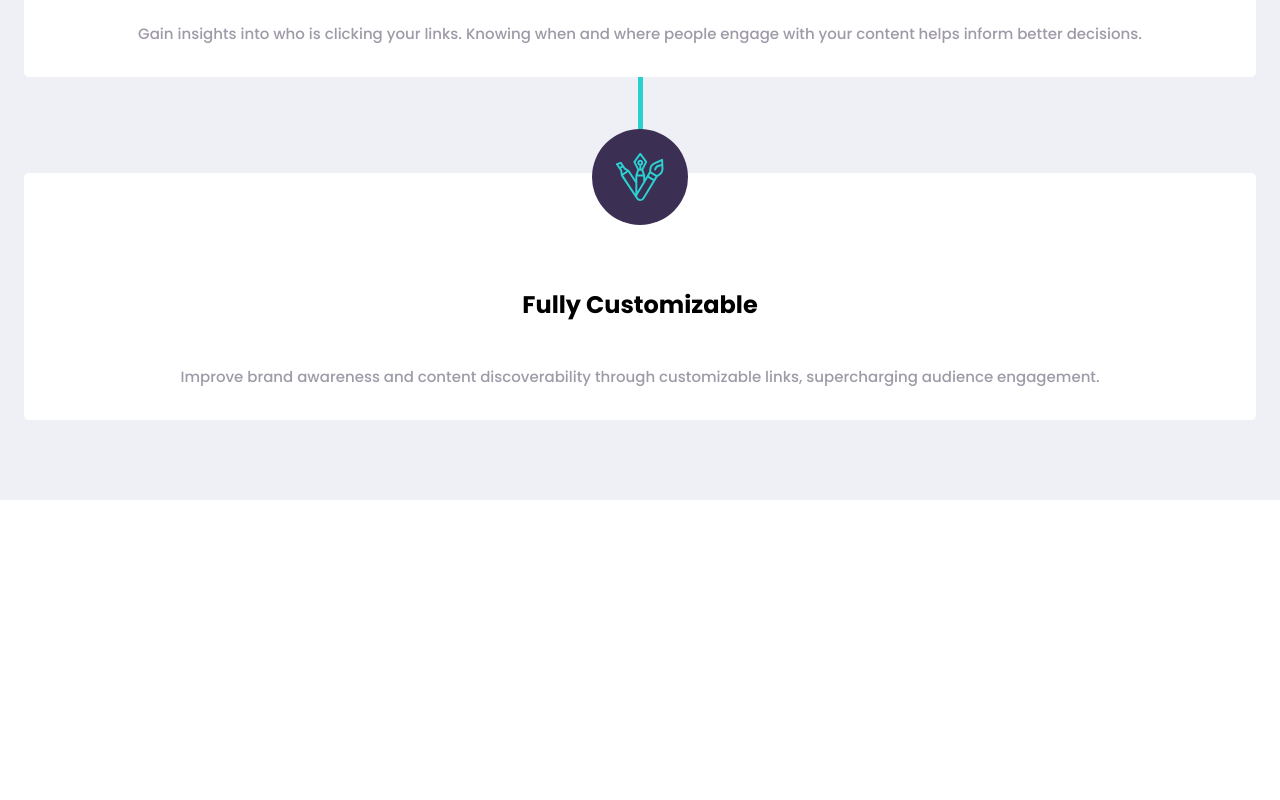
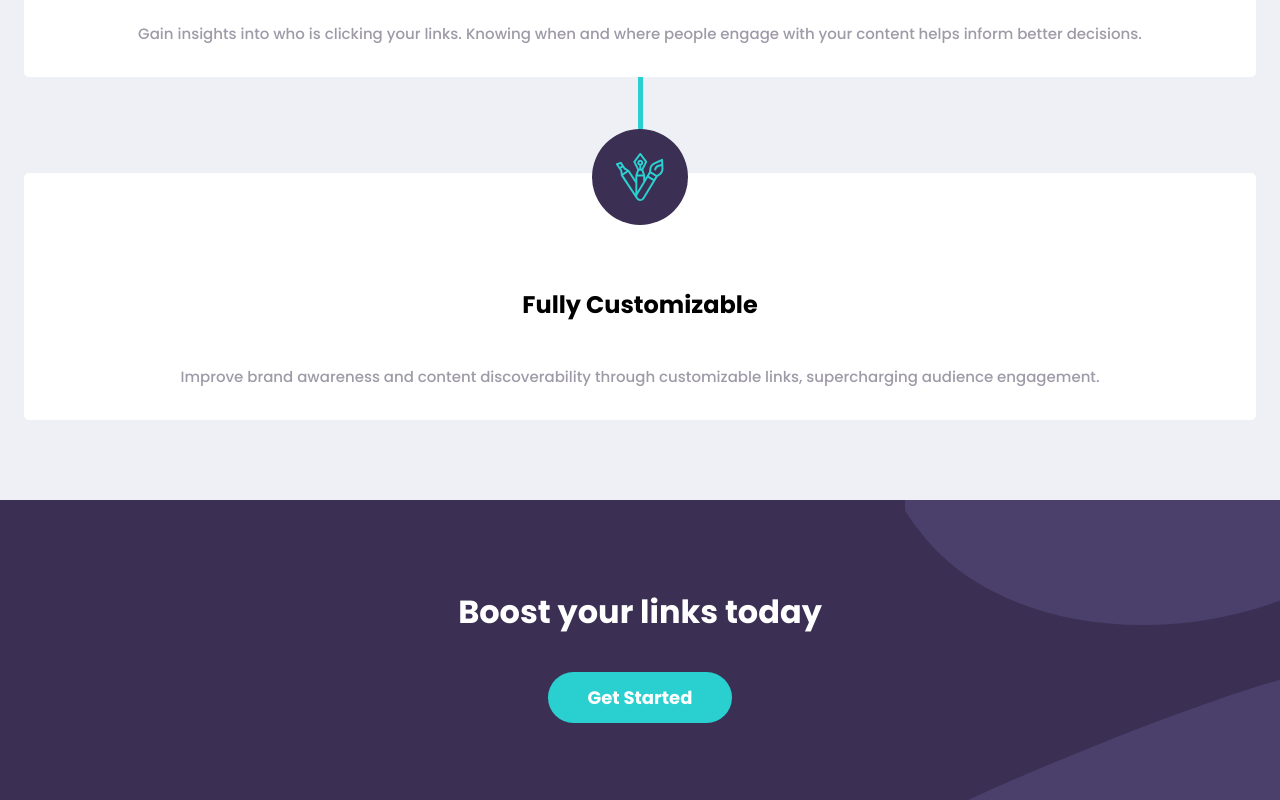
Before and after one commit to TylerAPfledderer/url-shortening-api, a Vue app: page / in a window 1280 px wide. Shown: the part 2604-3404 px from the top of the page. Before the commit the page ends 3104 px from the top, so only its background shows below. Built offline with nearby package versions, Linux system fonts and the light colour scheme.

Commit message:
feat(App.vue): Build and style the Boost CTA section.

```diff
--- a/src/App.vue
+++ b/src/App.vue
@@ -136,6 +136,10 @@
             </div>
           </li>
         </ul>
+      </section>
+      <section class="BoostCtaSection">
+        <h3>Boost your links today</h3>
+        <a class="LinkButton LinkButton--solid" href="#">Get Started</a>
       </section>
     </main>
   </div>
@@ -443,6 +447,16 @@ main {
   font-size: 15px;
 }
 
+.BoostCtaSection {
+  background: url('~@/assets/bg-boost-mobile.svg') no-repeat center right/contain var(--primary-violet);
+  color: white;
+  display: flex;
+  flex-direction: column;
+  height: 300px;
+  justify-content: center;
+  align-items: center;
+}
+
 /* == Utilities == */
 
 .text-color-light {
```
